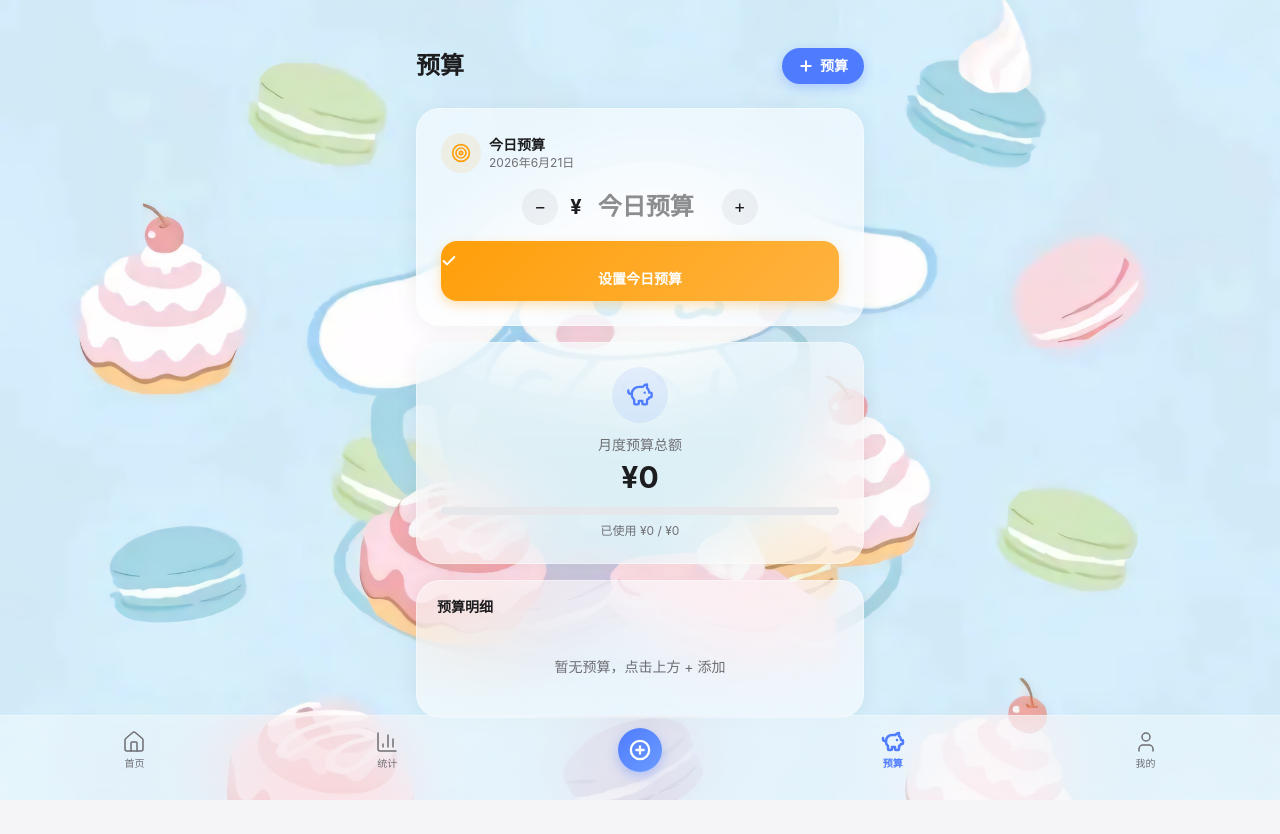
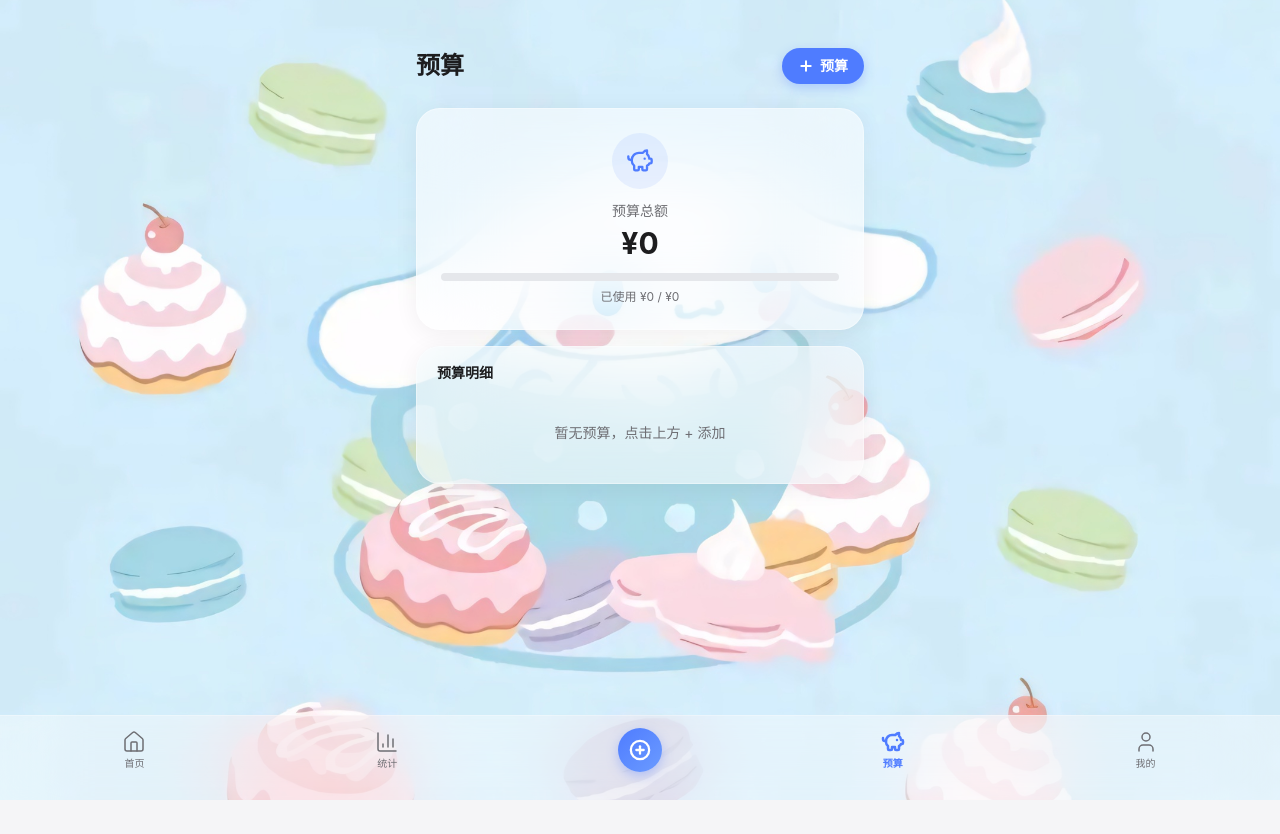
Before and after one commit to zjy1020/Daily-Statistics, a React (Vite) app: page /budget in a window 1280 px wide. After the commit the page ends 800 px from the top, so only its background shows below. Built offline with nearby package versions, Linux system fonts and the light colour scheme.

Commit message:
revert: 撤销今日预算功能

```diff
--- a/src/pages/Budget.tsx
+++ b/src/pages/Budget.tsx
@@ -1,7 +1,7 @@
 import { useState } from 'react';
-import { Plus, Trash2, PiggyBank, Check, Target } from 'lucide-react';
+import { Plus, Trash2, PiggyBank, Check } from 'lucide-react';
 import { useStore } from '../store/useStore';
-import { formatCurrency, getThisMonth, getToday } from '../utils/helpers';
+import { formatCurrency, getThisMonth } from '../utils/helpers';
 import type { Budget as BudgetType } from '../types';
 
 export default function BudgetPage() {
@@ -13,9 +13,6 @@ export default function BudgetPage() {
   const getCategoryTotals = useStore(s => s.getCategoryTotals);
   const getCategoryIcon = useStore(s => s.getCategoryIcon);
   const getExpenseCategories = useStore(s => s.getExpenseCategories);
-  const dailyBudgets = useStore(s => s.dailyBudgets);
-  const setDailyBudget = useStore(s => s.setDailyBudget);
-  const getTodayTotal = useStore(s => s.getTodayTotal);
   const [showForm, setShowForm] = useState(false);
   const [editId, setEditId] = useState<string | null>(null);
   const [category, setCategory] = useState('餐饮');
@@ -25,18 +22,8 @@ export default function BudgetPage() {
   const totalBudget = budgets.reduce((s, b) => s + b.amount, 0);
   const totalSpent = getMonthlyExpense();
   const catTotals = getCategoryTotals(month, 'expense') as Record<string, number>;
+
   const catSpent = (cat: string) => catTotals[cat] || 0;
-
-  // Daily budget
-  const today = getToday();
-  const todayExpense = getTodayTotal('expense');
-  const dailyBudget = dailyBudgets[today] || 0;
-  const remainingDaily = dailyBudget - todayExpense;
-  const dailyPct = dailyBudget > 0 ? Math.min((todayExpense / dailyBudget) * 100, 100) : 0;
-  const dateObj = new Date();
-  const dateLabel = `${dateObj.getFullYear()}年${dateObj.getMonth() + 1}月${dateObj.getDate()}日`;
-  const [dailyInput, setDailyInput] = useState(dailyBudget > 0 ? String(dailyBudget) : '');
-  const [editing, setEditing] = useState(dailyBudget === 0);
 
   const openAdd = () => {
     setEditId(null);
@@ -65,13 +52,6 @@ export default function BudgetPage() {
     setAmount('');
   };
 
-  const handleSaveDaily = () => {
-    const val = parseFloat(dailyInput);
-    if (!val || val <= 0) return;
-    setDailyBudget(today, val);
-    setEditing(false);
-  };
-
   return (
     <div className="px-4 pt-12 stagger">
       {/* Header */}
@@ -85,112 +65,12 @@ export default function BudgetPage() {
         </button>
       </div>
 
-      {/* Daily Budget */}
-      <div className="apple-card p-6 mb-4">
-        <div className="flex items-center gap-2 mb-4">
-          <div className="w-10 h-10 rounded-full bg-apple-orange/10 flex items-center justify-center">
-            <Target size={20} color="#ff9f0a" />
-          </div>
-          <div>
-            <p className="text-sm font-semibold text-apple-text dark:text-apple-dark-text">今日预算</p>
-            <p className="text-xs text-apple-subtext dark:text-apple-dark-subtext">{dateLabel}</p>
-          </div>
-        </div>
-
-        {editing ? (
-          <>
-            <div className="flex items-center justify-center gap-3 mb-4">
-              <button onClick={() => {
-                const v = parseFloat(dailyInput) || 0;
-                const dec = v >= 100 ? 100 : v >= 10 ? 10 : 1;
-                setDailyInput(String(Math.max(0, v - dec)));
-              }}
-                className="w-9 h-9 rounded-full flex items-center justify-center apple-btn shrink-0"
-                style={{ background: 'rgba(60,60,67,0.06)' }}>
-                <span className="text-lg text-apple-text dark:text-apple-dark-text leading-none">−</span>
-              </button>
-              <div className="flex items-center">
-                <span className="text-xl font-bold text-apple-text dark:text-apple-dark-text">¥</span>
-                <input type="number" value={dailyInput} onChange={e => setDailyInput(e.target.value)}
-                  placeholder="今日预算"
-                  autoFocus
-                  className="text-2xl font-bold text-center bg-transparent outline-none w-32 text-apple-text dark:text-apple-dark-text [appearance:textfield] [&::-webkit-inner-spin-button]:appearance-none [&::-webkit-outer-spin-button]:appearance-none" />
-              </div>
-              <button onClick={() => {
-                const v = parseFloat(dailyInput) || 0;
-                const inc = v >= 100 ? 100 : v >= 10 ? 10 : 1;
-                setDailyInput(String(v + inc));
-              }}
-                className="w-9 h-9 rounded-full flex items-center justify-center apple-btn shrink-0"
-                style={{ background: 'rgba(60,60,67,0.06)' }}>
-                <span className="text-lg text-apple-text dark:text-apple-dark-text leading-none">+</span>
-              </button>
-            </div>
-            <button onClick={handleSaveDaily} disabled={dailyInput !== '' && parseFloat(dailyInput) <= 0}
-              className="w-full py-3 rounded-2xl font-semibold text-sm text-white apple-btn disabled:opacity-40"
-              style={{
-                background: 'linear-gradient(135deg, #ff9f0a, #ffb340)',
-                boxShadow: '0 4px 12px rgba(255,159,10,0.3)',
-              }}>
-              <Check size={16} strokeWidth={3} />
-              设置今日预算
-            </button>
-          </>
-        ) : (
-          <>
-            {dailyBudget > 0 && (
-              <>
-                {/* Budget display */}
-                <div className="flex items-center justify-center gap-6 mb-4">
-                  <div className="text-center">
-                    <p className="text-[10px] text-apple-subtext dark:text-apple-dark-subtext">今日预算</p>
-                    <p className="text-2xl font-bold text-apple-orange">{formatCurrency(dailyBudget)}</p>
-                  </div>
-                  <div className="w-px h-10 bg-apple-separator dark:bg-apple-dark-separator" />
-                  <div className="text-center">
-                    <p className="text-[10px] text-apple-subtext dark:text-apple-dark-subtext">今日支出</p>
-                    <p className={`text-2xl font-bold ${todayExpense > 0 ? 'text-expense' : 'text-apple-text dark:text-apple-dark-text'}`}>{formatCurrency(todayExpense)}</p>
-                  </div>
-                  <div className="w-px h-10 bg-apple-separator dark:bg-apple-dark-separator" />
-                  <div className="text-center">
-                    <p className="text-[10px] text-apple-subtext dark:text-apple-dark-subtext">剩余</p>
-                    <p className={`text-2xl font-bold ${remainingDaily >= 0 ? 'text-income' : 'text-expense'}`}>{formatCurrency(remainingDaily)}</p>
-                  </div>
-                </div>
-                {/* Progress bar */}
-                <div className="h-2 rounded-full bg-gray-200 dark:bg-gray-700 overflow-hidden mb-3">
-                  <div className="h-full rounded-full transition-all duration-500"
-                    style={{
-                      width: `${dailyPct}%`,
-                      background: dailyPct >= 100
-                        ? 'linear-gradient(90deg, #ff9f0a, #ff3b30)'
-                        : 'linear-gradient(90deg, #ff9f0a, #ffb340)',
-                    }} />
-                </div>
-                <div className="flex justify-between items-center">
-                  <p className="text-xs text-apple-subtext dark:text-apple-dark-subtext">
-                    已使用 {formatCurrency(todayExpense)} / {formatCurrency(dailyBudget)}
-                    {dailyBudget > 0 && todayExpense > dailyBudget && (
-                      <span className="text-expense font-medium"> · 超支 {formatCurrency(todayExpense - dailyBudget)}</span>
-                    )}
-                  </p>
-                  <button onClick={() => setEditing(true)}
-                    className="text-xs text-apple-orange font-medium apple-btn">
-                    修改
-                  </button>
-                </div>
-              </>
-            )}
-          </>
-        )}
-      </div>
-
       {/* Budget Overview */}
       <div className="apple-card p-6 mb-4 text-center">
         <div className="w-14 h-14 rounded-full bg-apple-blue/10 flex items-center justify-center mx-auto mb-3">
           <PiggyBank size={28} color="#4f7cff" />
         </div>
-        <p className="text-sm text-apple-subtext dark:text-apple-dark-subtext mb-1">月度预算总额</p>
+        <p className="text-sm text-apple-subtext dark:text-apple-dark-subtext mb-1">预算总额</p>
         <p className="text-3xl font-bold text-apple-text dark:text-apple-dark-text mb-3">{formatCurrency(totalBudget)}</p>
         <div className="h-2 rounded-full bg-gray-200 dark:bg-gray-700 overflow-hidden mb-2">
           <div className="h-full rounded-full transition-all duration-500"
@@ -289,7 +169,7 @@ export default function BudgetPage() {
 
       {/* Add/Edit Budget Modal */}
       {showForm && (
-        <div className="fixed inset-0 z-50 flex items-center justify-center px-6" style={{ paddingTop: '6vh', paddingBottom: 'calc(6vh + 80px)' }}>
+        <div className="fixed inset-0 z-50 flex items-center justify-center p-6">
           <div className="fixed inset-0 bg-black/20 fade-enter" onClick={() => { setShowForm(false); setEditId(null); }} />
           <div className="relative bg-white dark:bg-gray-800 rounded-3xl w-full overflow-y-auto shadow-xl modal-enter"
             style={{ maxWidth: 360, maxHeight: '80vh' }}>
--- a/src/store/useStore.ts
+++ b/src/store/useStore.ts
@@ -11,14 +11,12 @@ interface AppState {
   darkMode: boolean;
   customExpenseCategories: Category[];
   customIncomeCategories: Category[];
-  dailyBudgets: Record<string, number>;
   addRecord: (r: Omit<ExpenseRecord, 'id' | 'createdAt'>) => void;
   deleteRecord: (id: string) => void;
   updateRecord: (id: string, data: Partial<Omit<ExpenseRecord, 'id' | 'createdAt'>>) => void;
   addBudget: (b: Omit<Budget, 'id' | 'spent'>) => void;
   updateBudget: (id: string, data: Partial<Budget>) => void;
   deleteBudget: (id: string) => void;
-  setDailyBudget: (date: string, amount: number) => void;
   toggleDarkMode: () => void;
   addCategory: (type: 'expense' | 'income', cat: Category) => void;
   updateCategory: (type: 'expense' | 'income', oldName: string, cat: Category) => void;
@@ -35,7 +33,7 @@ interface AppState {
   exportData: () => string;
 }
 
-function loadData(): { records: ExpenseRecord[]; budgets: Budget[]; darkMode: boolean; customExpenseCategories: Category[]; customIncomeCategories: Category[]; dailyBudgets: Record<string, number> } {
+function loadData(): { records: ExpenseRecord[]; budgets: Budget[]; darkMode: boolean; customExpenseCategories: Category[]; customIncomeCategories: Category[] } {
   try {
     const raw = localStorage.getItem(STORAGE_KEY);
     if (raw) {
@@ -46,14 +44,13 @@ function loadData(): { records: ExpenseRecord[]; budgets: Budget[]; darkMode: bo
         darkMode: parsed.darkMode ?? false,
         customExpenseCategories: parsed.customExpenseCategories || [],
         customIncomeCategories: parsed.customIncomeCategories || [],
-        dailyBudgets: parsed.dailyBudgets || {},
       };
     }
   } catch { /* ignore */ }
-  return { records: [], budgets: [], darkMode: false, customExpenseCategories: [], customIncomeCategories: [], dailyBudgets: {} };
+  return { records: [], budgets: [], darkMode: false, customExpenseCategories: [], customIncomeCategories: [] };
 }
 
-function saveData(state: { records: ExpenseRecord[]; budgets: Budget[]; darkMode: boolean; customExpenseCategories: Category[]; customIncomeCategories: Category[]; dailyBudgets: Record<string, number> }) {
+function saveData(state: { records: ExpenseRecord[]; budgets: Budget[]; darkMode: boolean; customExpenseCategories: Category[]; customIncomeCategories: Category[] }) {
   localStorage.setItem(STORAGE_KEY, JSON.stringify(state));
 }
 
@@ -65,7 +62,6 @@ export const useStore = create<AppState>((set, get) => ({
   darkMode: initial.darkMode,
   customExpenseCategories: initial.customExpenseCategories,
   customIncomeCategories: initial.customIncomeCategories,
-  dailyBudgets: initial.dailyBudgets,
 
   addRecord: (r) => set((s) => {
     const record: ExpenseRecord = { ...r as ExpenseRecord, id: generateId(), createdAt: Date.now() };
@@ -107,12 +103,6 @@ export const useStore = create<AppState>((set, get) => ({
 
   toggleDarkMode: () => set((s) => {
     const next = { ...s, darkMode: !s.darkMode };
-    saveData(next);
-    return next;
-  }),
-
-  setDailyBudget: (date, amount) => set((s) => {
-    const next = { ...s, dailyBudgets: { ...s.dailyBudgets, [date]: amount } };
     saveData(next);
     return next;
   }),
```
